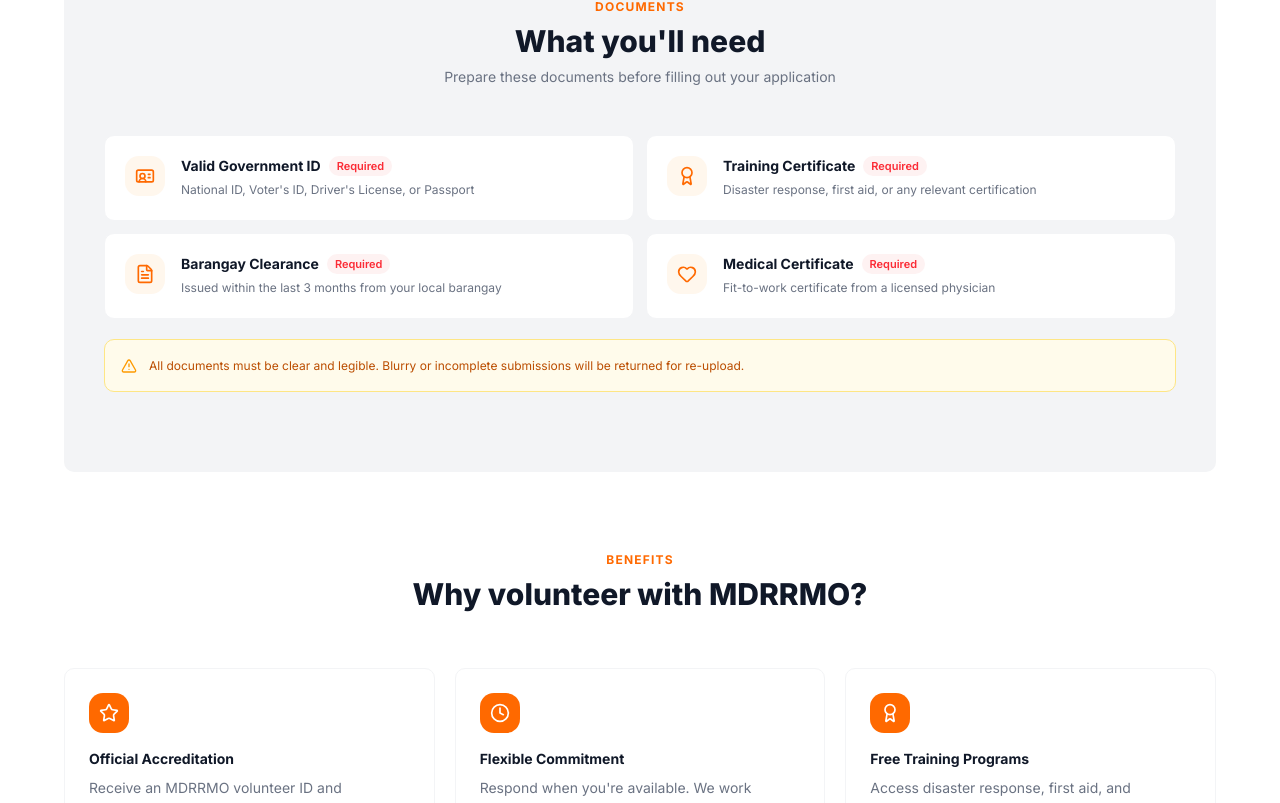
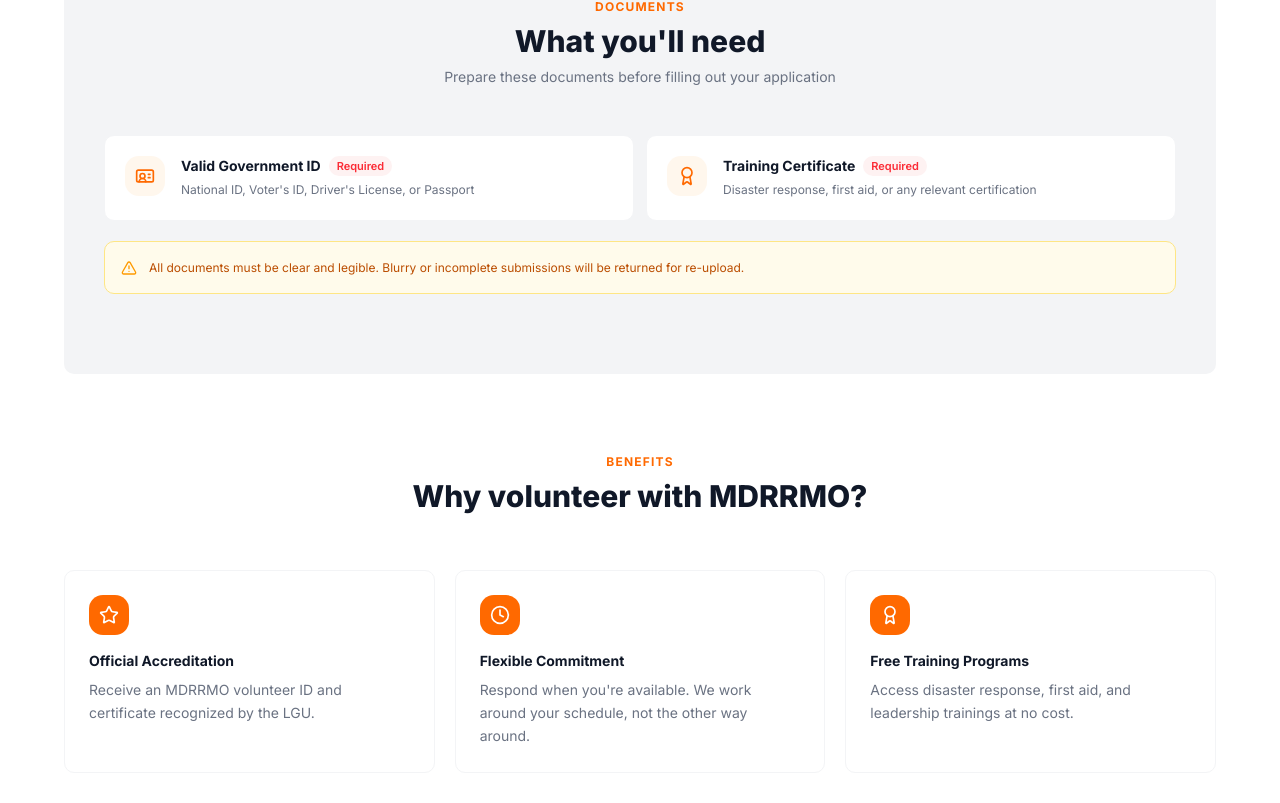
Before and after one commit to grian-gajila/mdrrmo, a Next.js app: page / in a window 1280 px wide. Shown: the part 1295-2098 px from the top of the page. Built offline with nearby package versions, Linux system fonts and the light colour scheme.

Commit message:
chore: update landing page required requirements section

```diff
--- a/src/components/landing-page/sections/requirements-section.tsx
+++ b/src/components/landing-page/sections/requirements-section.tsx
@@ -30,18 +30,18 @@
               desc: 'Disaster response, first aid, or any relevant certification',
               required: true,
             },
-            {
-              icon: FileText,
-              title: 'Barangay Clearance',
-              desc: 'Issued within the last 3 months from your local barangay',
-              required: true,
-            },
-            {
-              icon: Heart,
-              title: 'Medical Certificate',
-              desc: 'Fit-to-work certificate from a licensed physician',
-              required: true,
-            },
+            // {
+            //   icon: FileText,
+            //   title: 'Barangay Clearance',
+            //   desc: 'Issued within the last 3 months from your local barangay',
+            //   required: true,
+            // },
+            // {
+            //   icon: Heart,
+            //   title: 'Medical Certificate',
+            //   desc: 'Fit-to-work certificate from a licensed physician',
+            //   required: true,
+            // },
           ].map((req) => (
             <div
               key={req.title}
```
